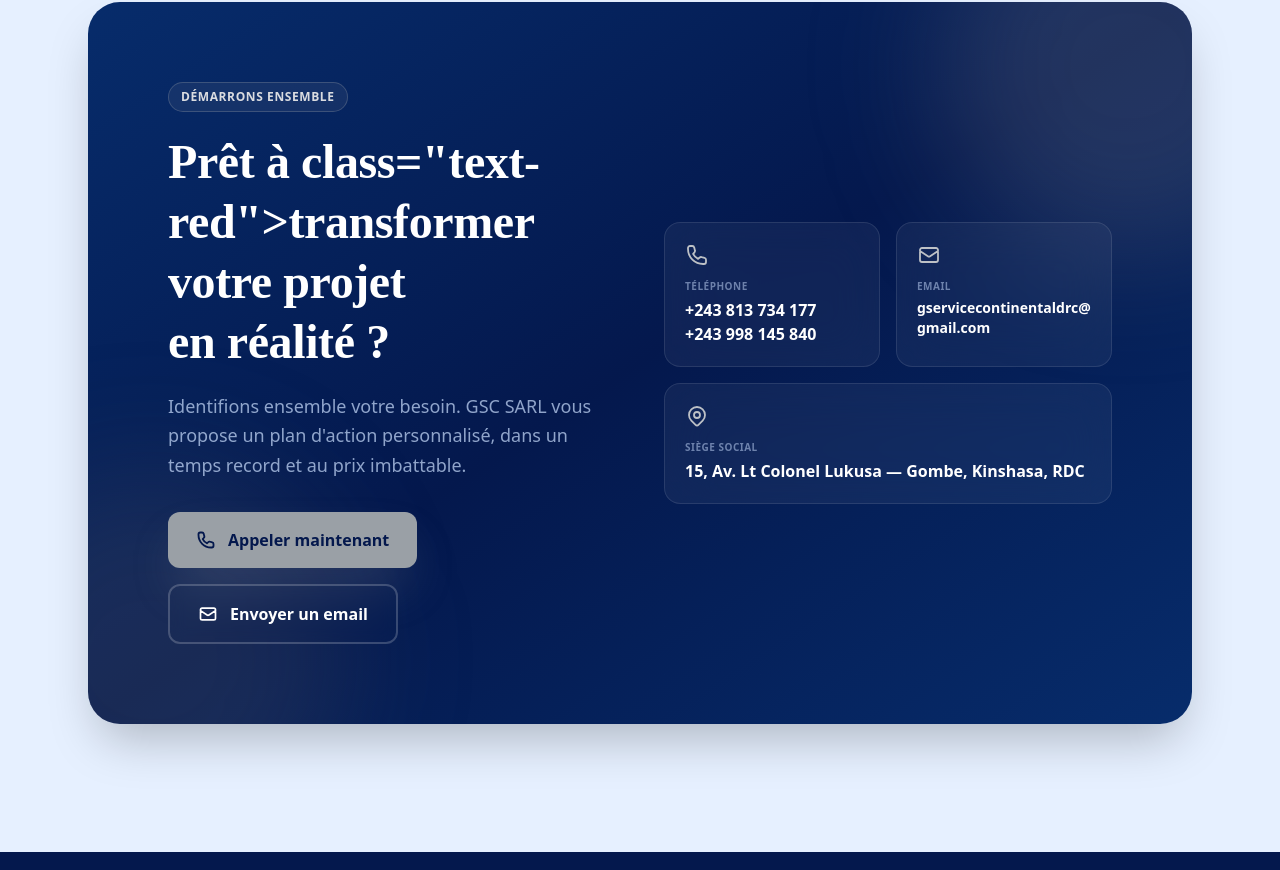
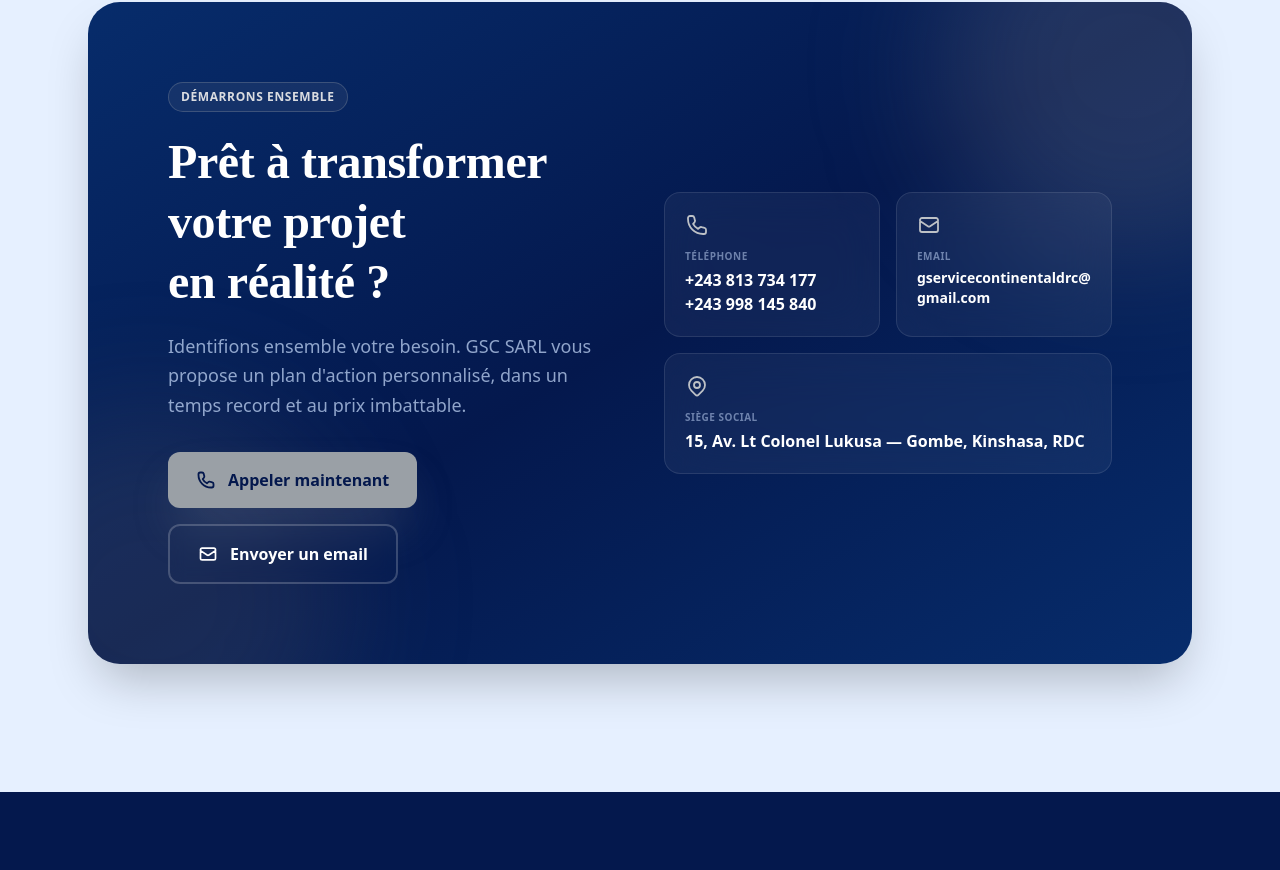
Before and after one commit to Dibakala-Muke/gsc, an Angular app: page /home in a window 1280 px wide. Shown: the part 6315-7185 px from the top of the page. Built offline with nearby package versions, Linux system fonts and the light colour scheme.

Commit message:
Correction de la balise de texte dans la section CTA pour améliorer la lisibilité.

```diff
--- a/src/app/components/sections/cta/cta.html
+++ b/src/app/components/sections/cta/cta.html
@@ -11,7 +11,7 @@
               Démarrons ensemble
             </span>
             <h2 class="mt-5 font-display font-bold text-4xl lg:text-5xl text-white leading-tight tracking-tight text-balance">
-              Prêt à class="text-red">transformer votre projet en réalité ?
+              Prêt à transformer votre projet en réalité ?
             </h2>
             <p class="mt-5 text-ink-100/70 text-lg leading-relaxed">
               Identifions ensemble votre besoin. GSC SARL vous propose un plan d&apos;action
```
